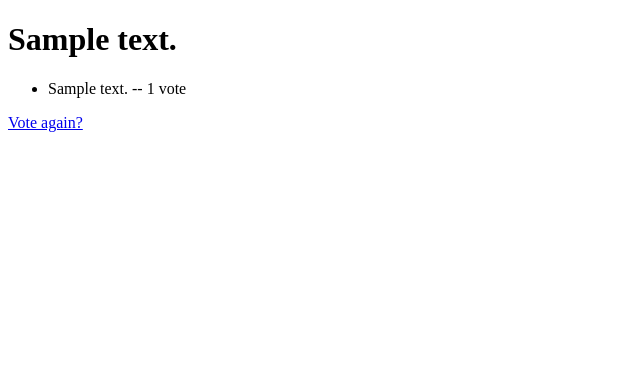
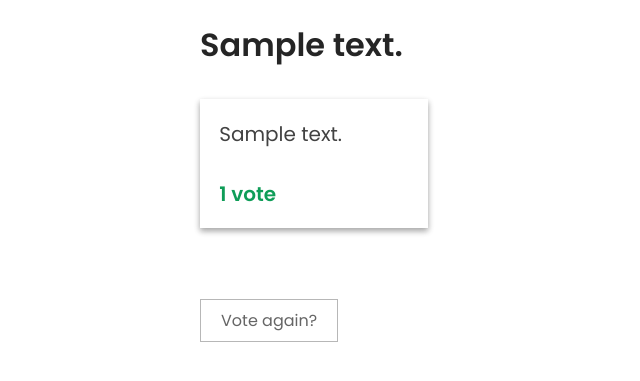
Before and after one commit to Navayuvan-SB/Polls-App, a Django app: page /polls/1/results/ in a window 1280 px wide. Shown: the top 381 px of the page, without its empty margins (0-640 px from the left). Run offline with Django 3.2, Linux system fonts and the light colour scheme; tables that the repository leaves empty hold one stand-in row (values such as "Sample post").

Commit message:
Improve style for elements on result page

```diff
--- a/polls/templates/polls/result.html
+++ b/polls/templates/polls/result.html
@@ -5,16 +5,78 @@
     <meta http-equiv="X-UA-Compatible" content="IE=edge" />
     <meta name="viewport" content="width=device-width, initial-scale=1.0" />
     <title>Result</title>
+
+    <style>
+      @import url("https://fonts.googleapis.com/css2?family=Poppins:wght@200;300;400;500;600;700&display=swap");
+
+      * {
+        font-family: "Poppins", sans-serif;
+      }
+
+      body {
+        padding: 0 15%;
+      }
+
+      .title {
+        color: rgb(37, 37, 37);
+        font-weight: 600;
+      }
+
+      ul.vote-result-wrapper {
+        padding-left: 0;
+        list-style: none;
+        display: flex;
+        align-items: flex-start;
+        margin-top: 30px;
+        margin-bottom: 80px;
+      }
+
+      ul.vote-result-wrapper li {
+        margin-right: 30px;
+      }
+      ul.vote-result-wrapper li .card {
+        min-width: 190px;
+        min-height: 90px;
+        box-shadow: 0 3px 6px rgba(0, 0, 0, 0.16), 0 3px 6px rgba(0, 0, 0, 0.23);
+        padding: 1.2rem;
+        display: flex;
+        flex-direction: column;
+        justify-content: space-between;
+      }
+
+      ul.vote-result-wrapper li .card h4 {
+        margin: 0;
+        font-weight: 400;
+        font-size: 20px;
+        color: #424242;
+      }
+
+      ul.vote-result-wrapper li .card p {
+        margin: 0;
+        font-weight: 600;
+        font-size: 20px;
+        color: #0f9d58;
+      }
+
+      a {
+        text-decoration: none;
+        color: #656565;
+        border: 1px solid #b7b7b7;
+        padding: 9px 20px;
+      }
+    </style>
   </head>
   <body>
-    <h1>{{ question.question_text }}</h1>
+    <h1 class="title">{{ question.question_text }}</h1>
 
-    <ul>
+    <ul class="vote-result-wrapper">
       {% for choice in question.choice_set.all %}
 
       <li>
-        {{ choice.choice_text }} -- {{choice.votes}}
-        vote{{choice.votes|pluralize}}
+        <div class="card">
+          <h4>{{ choice.choice_text }}</h4>
+          <p>{{choice.votes}} vote{{choice.votes|pluralize}}</p>
+        </div>
       </li>
 
       {% endfor %}
```
